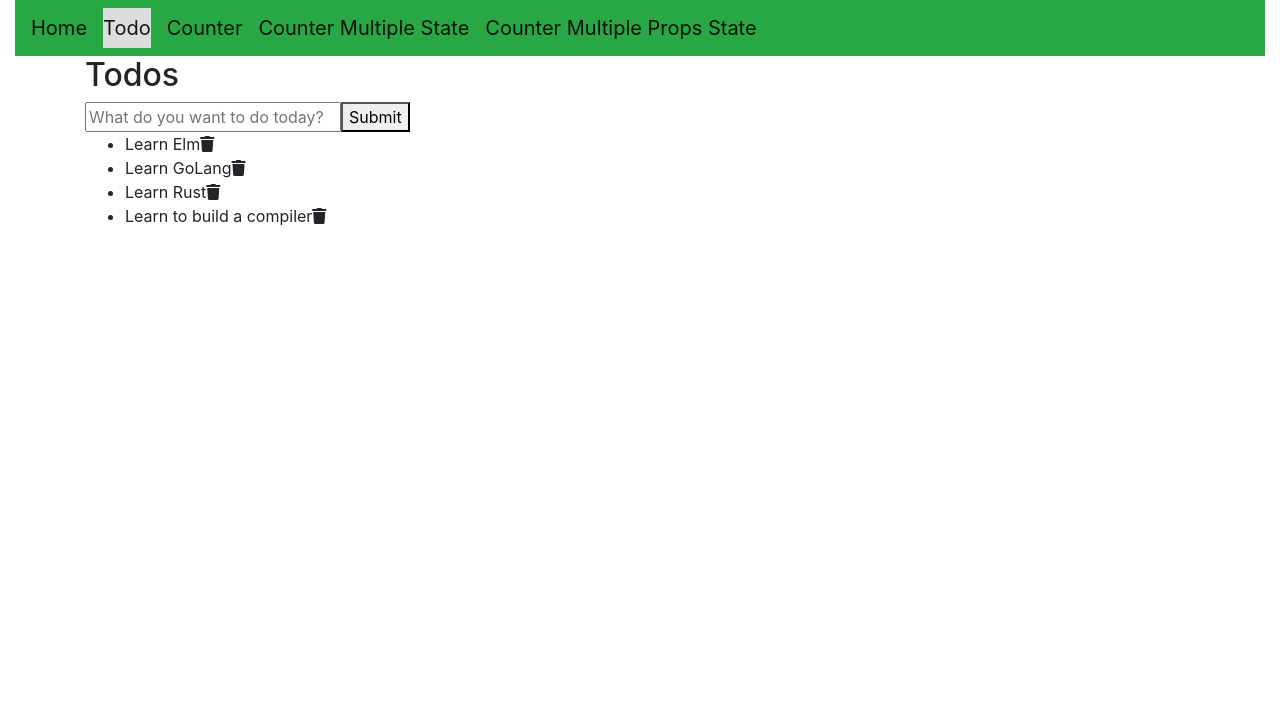
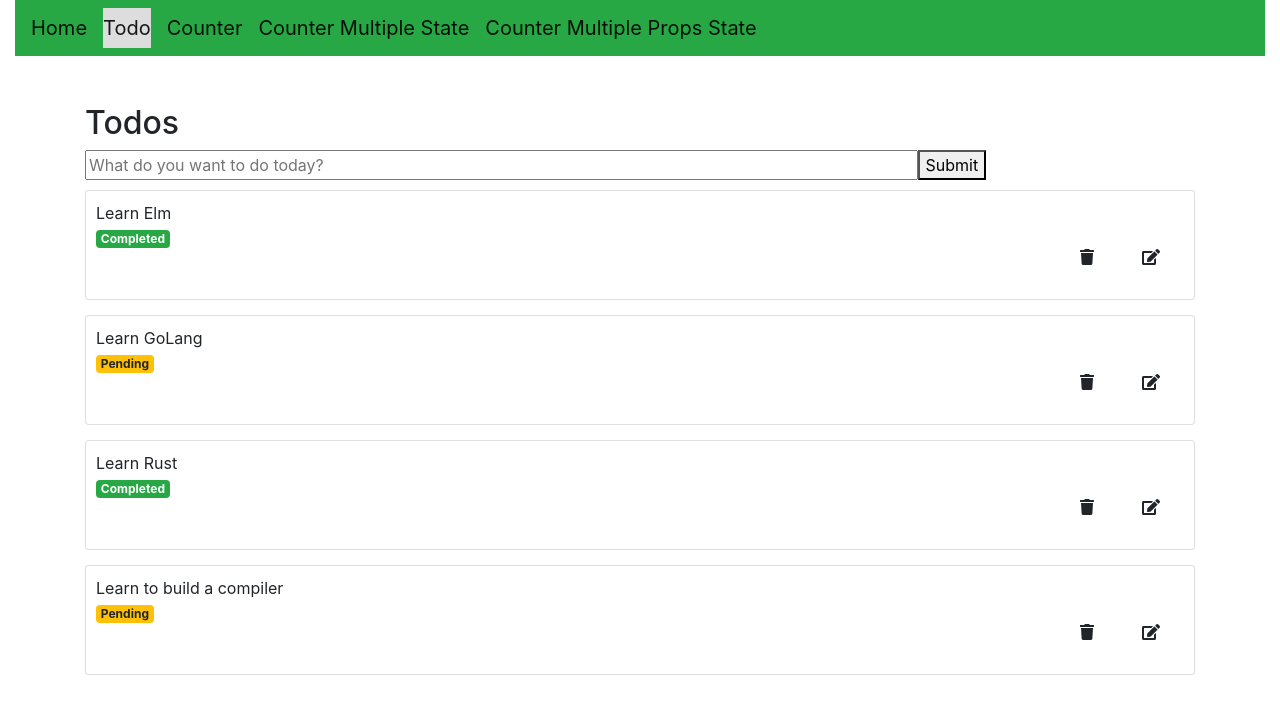
Before and after one commit to Abhhinav/react-training, a React (Create React App) app: page /todo in a window 1280 px wide. Shown: the top 714 px of the page. Built offline with nearby package versions, Linux system fonts and the light colour scheme.

Commit message:
Todo with validation and confirm deletion

```diff
--- a/src/App.css
+++ b/src/App.css
@@ -40,3 +40,17 @@
 .active {
   background-color: #ddd;
 }
+
+.todos {
+  padding:0;
+  margin:0;
+  list-style-type: none;
+}
+.todo-item {
+  padding: 10px;
+  margin: 15px 0;
+}
+
+.todo-item:nth-child(1) {
+  margin-top: 10px;
+}
--- a/src/components/counter.js
+++ b/src/components/counter.js
@@ -11,7 +11,7 @@ export default function Counter() {
 
     function onIncrement () {
       //counter = counter + 1;   // WILL NOT WORK
-      if(counter ==0){
+      if(counter === 0){
           setError("");
       }
       setCounter(counter + 1);
@@ -19,7 +19,7 @@ export default function Counter() {
 
      function onDecrement () {
       //counter = counter + 1;   // WILL NOT WORK
-      if (counter == 0){
+      if (counter === 0){
         setError("Counter can't be Negative!");
         return;
       }
--- a/src/components/state-mutiple-props-update.js
+++ b/src/components/state-mutiple-props-update.js
@@ -36,7 +36,7 @@ export default function MultipleStatePropsUpdate() {
 
     }, 3000);
 
-    if (appState.error.trim() != "") {
+    if (appState.error.trim() !== "") {
         setState({
           ...appState,  // Get old properties
           error: ""     // Overwrite new ones
@@ -47,7 +47,7 @@ export default function MultipleStatePropsUpdate() {
   }
 
   const decr = () => {
-    if (appState.counter == 0) {
+    if (appState.counter === 0) {
       setState({
         ...appState,
         error: "Counter should not be Negative!"
--- a/src/components/stateupdate-multiple.js
+++ b/src/components/stateupdate-multiple.js
@@ -7,7 +7,7 @@ export default function MultipleStateUpdate() {
   const [isUpdated, setIsUpdating] = useState(false);
 
   const incr = () => {
-    if (error.trim() != "") {
+    if (error.trim() !== "") {
       setError("");
     }
 
@@ -30,7 +30,7 @@ export default function MultipleStateUpdate() {
   }
 
   const decr = () => {
-    if (counter == 0) {
+    if (counter === 0) {
       setError("Counter should not be Negative!");
       return;
     }
--- a/src/features/todo-form.js
+++ b/src/features/todo-form.js
@@ -2,24 +2,43 @@ import React, {useState} from 'react'
 
 export default function TodoForm(prop) {
   const [todoTitle, setTodoTitle] =  useState("");
-
+  const [error, setError] = useState("");
   const handleChange = (e) => {
         setTodoTitle(e.target.value)
     }
 
+    const validate = () => {
+        if(todoTitle.trim() !== ""){
+            setError("");
+            return true;
+        }
+        else{
+            setError("Title can't be empty!");
+            return false;
+        }
+    }
+
   const handleSubmit = (e) => {
     e.preventDefault();
+    let isValid = validate();
+    if(isValid){
     prop.onTodoAdded(todoTitle);
+    }
     setTodoTitle("");
   }
 
   return (
+    <div>
+    {error}
         <form onSubmit={handleSubmit} >
             <input type="text"
+            className="w-75"
             onChange={handleChange}
             value={todoTitle}
             placeholder="What do you want to do today?"/>
             <button type="submit">Submit</button>
         </form>
+    </div>
+
   )
 }
--- a/src/features/todo-item.js
+++ b/src/features/todo-item.js
@@ -1,13 +1,32 @@
 import React from 'react'
 
-export default function TodoItem({todo,onTodoDelete}) {
+export default function TodoItem({todo,onTodoDelete, onTodoEdit}) {
     const handleDelete = () => {
-      onTodoDelete(todo);
+        let result = window.confirm("Do you really wish to delete it?");
+
+        if(result){
+        onTodoDelete(todo);
+        }
     }
+
+    const handleEdit = () => {
+        onTodoEdit(todo);
+    }
+
   return (
-    <li key={todo.id}>
+    <div key={todo.id} className="card todo-item">
     {todo.title}
-    <i onClick={handleDelete} className="fas fa-trash"></i>
-  </li>
+    <div class="d-flex justify-content-between">
+        <div>
+          { todo.completed
+              ? <span className="badge badge-success">Completed</span>
+              : <span className="badge badge-warning">Pending</span>}
+        </div>
+        <div className="d-flex justify-content-between">
+          <i onClick={handleDelete} className="p-4 fas fa-trash"></i>
+          <i onClick={handleEdit} className="fas fa-edit p-4"></i>
+        </div>
+      </div>
+    </div>
   )
 }
--- a/src/features/todo-list.js
+++ b/src/features/todo-list.js
@@ -1,18 +1,19 @@
 import React from 'react';
 import TodoItem from './todo-item';
 
-export default function TodoList({data, onTodoDelete}) {
+export default function TodoList({data, onTodoDelete, onTodoEdit}) {
   return (
-    <ul>
+    <div className="todos container">
       { data.map(todo => {
           return (
             <TodoItem key={todo.id}
             todo={todo}
             onTodoDelete = {onTodoDelete}
+            onTodoEdit = {onTodoEdit}
             />
           )
       })
       }
-    </ul>
+    </div>
   )
 }
--- a/src/pages/todo.js
+++ b/src/pages/todo.js
@@ -7,9 +7,9 @@ export default function Todo() {
   const [todos, setTodos] = useState(
     [
       {id: 1, title: "Learn Elm", completed: true},
-      {id: 2, title: "Learn GoLang",completed: true},
+      {id: 2, title: "Learn GoLang",completed: false},
       {id: 3, title: "Learn Rust", completed: true},
-      {id: 4, title: "Learn to build a compiler",completed: true}
+      {id: 4, title: "Learn to build a compiler",completed: false}
     ]
   )
 
@@ -24,19 +24,24 @@ export default function Todo() {
   }
 
   const onTodoDelete = (todo) => {
-    let remainingTodos = todos.filter(t => {
-      return t.id != todo.id
-    });
 
-    setTodos([...remainingTodos]);
+        let remainingTodos = todos.filter(t => {
+        return t.id !== todo.id
+        });
+
+        setTodos([...remainingTodos]);
   }
 
-  return (
+    const onTodoEdit = (todo) => {
+        alert(todo.title);
+    }
+
+    return (
     <TodoApp>
-      <div className="container">
+      <div className="container mt-5 vh-100">
         <h2>Todos</h2>
         <TodoForm onTodoAdded={onTodoAdded} />
-        <TodoList data={todos} onTodoDelete={onTodoDelete} />
+        <TodoList data={todos} onTodoDelete={onTodoDelete} onTodoEdit={onTodoEdit} />
       </div>
     </TodoApp>
   )
```
Lines whose indentation alone changed are shown as unchanged.
